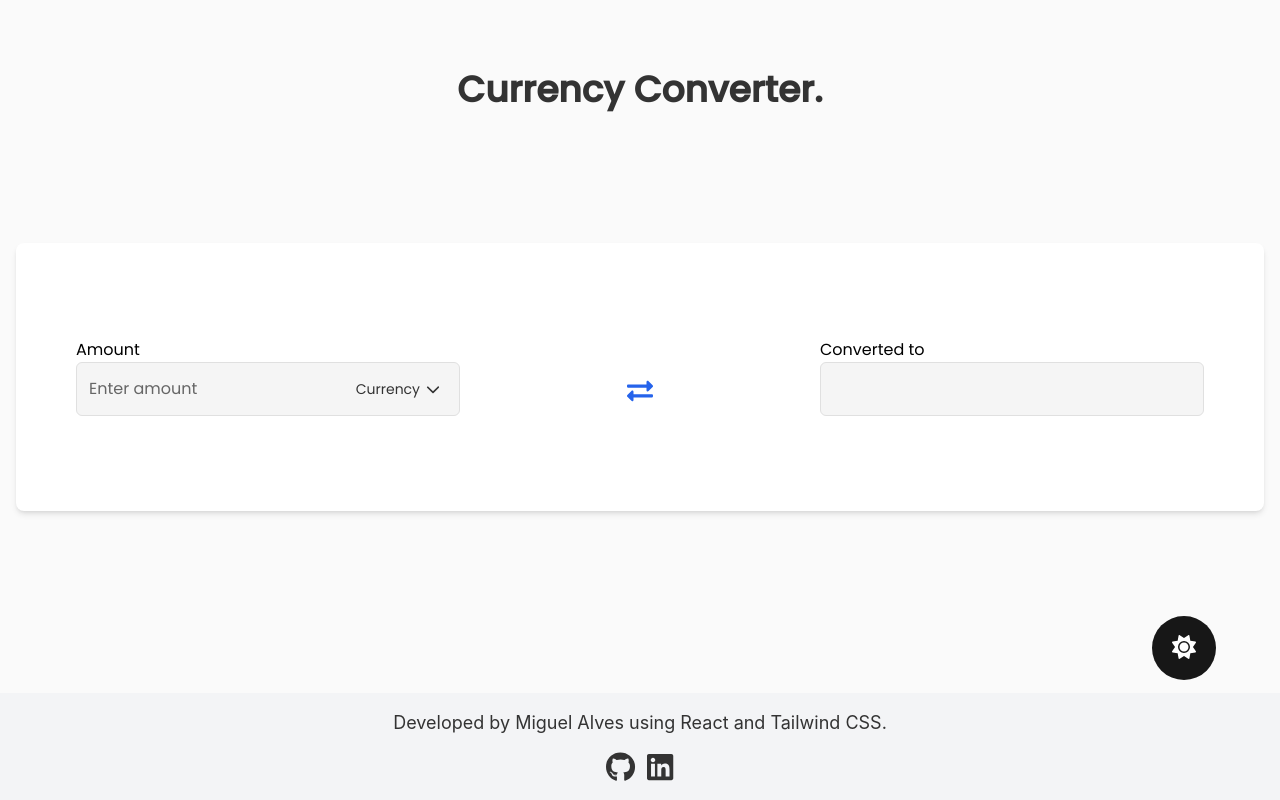
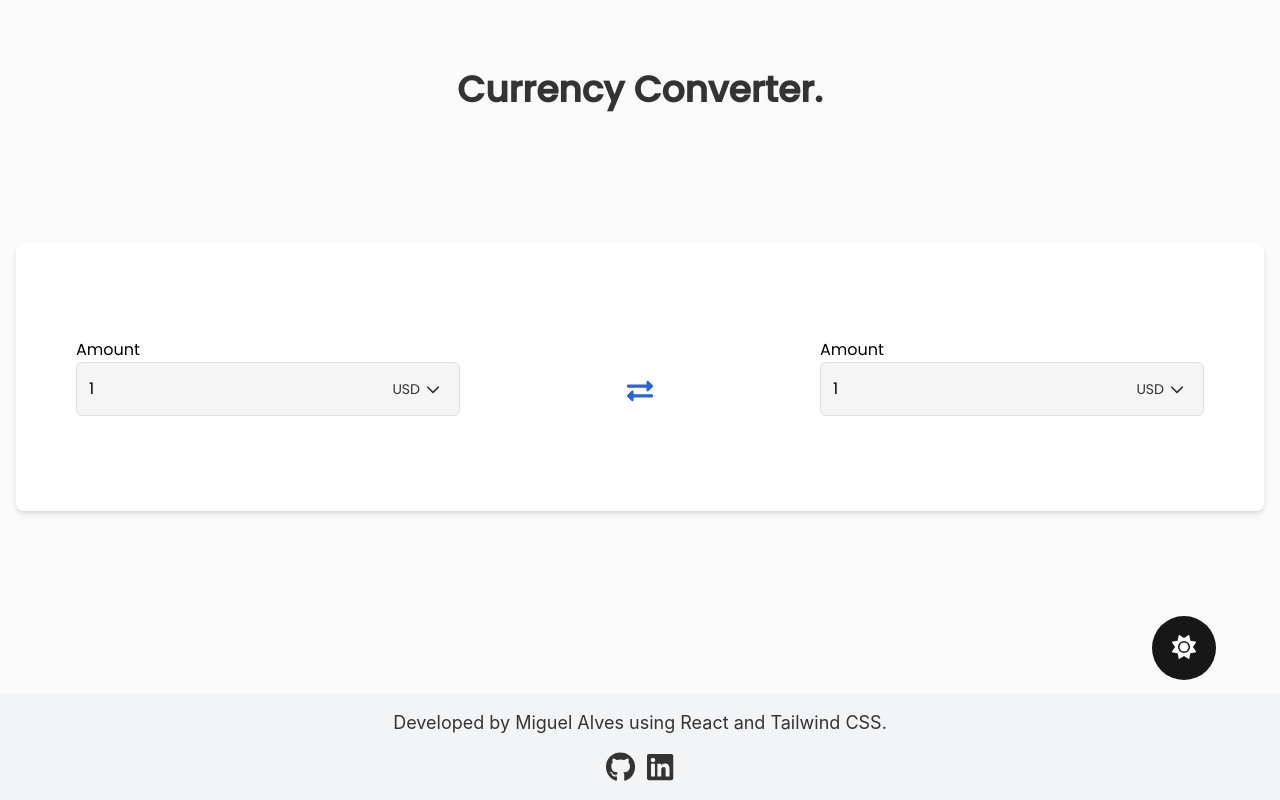
Before and after one commit to miguel-p-alves/currency-converter, a React (Vite) app: page / in a window 1280 px wide. Built offline with nearby package versions, Linux system fonts and the light colour scheme.

Commit message:
updated drop down

```diff
--- a/package.json
+++ b/package.json
@@ -15,6 +15,7 @@
     "@fortawesome/free-solid-svg-icons": "^6.7.2",
     "@fortawesome/react-fontawesome": "^0.2.2",
     "@tailwindcss/vite": "^4.0.0",
+    "prop-types": "^15.8.1",
     "react": "^18.3.1",
     "react-dom": "^18.3.1",
     "react-flags-select": "^2.2.3"
--- a/src/App.jsx
+++ b/src/App.jsx
@@ -42,7 +42,7 @@ function App() {
       <h1 className="text-center mt-[70px] mb-[133px] text-4xl text-[#333333] dark:text-[#fff] font-bold font-[Poppins]">
         Currency Converter.
       </h1>
-      <Converter />
+      <Converter/>
       <Footer />
       <button
         className="absolute w-16 h-16 bottom-30 right-16 bg-neutral-900 dark:bg-white rounded-full text-white dark:text-black font-semibold"
--- a/src/components/Converter.jsx
+++ b/src/components/Converter.jsx
@@ -1,33 +1,22 @@
-import { useState } from 'react'
-import Dropdown from './Dropdown'
-import DropdownItem from './DropdownItem'
-import countryData from '../CountryData'
+import { useEffect, useState } from 'react'
+import CurrencyInput from './CurrencyInput'
 
 const Converter = () => {
-  const [country] = useState(countryData)
-  console.log(country.code)
+  const [amount1, setAmount1] = useState(1)
+  const [amount2, setAmount2] = useState(1)
+  const [currency1, setCurrency1] = useState('USD')
+  const [currency2, setCurrency2] = useState('USD')
+
+
   return (
     <main className="mx-auto bg-[#FFFFFF] dark:bg-[#2D2D2D] dark:text-[#BDBDBD] box-border min-w-[1248px] px-[60px] py-[95px] rounded-lg shadow-md">
       <div className="flex justify-between">
-        <div className="flex flex-col font-[Poppins] relative">
-          <label htmlFor="amount">Amount</label>
-          <input
-            className="bg-[#F5F5F5] dark:bg-[#1E1E1E] dark:border-[#444444] border border-[#E0E0E0] rounded-md py-[14px] pl-[12px] min-w-sm focus:outline-none focus:ring-0 focus:border-[#BDBDBD] placeholder-[#666666] "
-            type="text"
-            id="amount"
-            name="amount"
-            placeholder="Enter amount"
-          />
-          <Dropdown
-            content={
-              <>
-                {country.map((country) => (
-                  <DropdownItem key={country.code}>{country.code}</DropdownItem>
-                ))}
-              </>
-            }
-          />
-        </div>
+        <CurrencyInput
+          currencies={['USD', 'EUR', 'GBP']}
+          amount={amount1}
+          currency={currency1}
+          onCurrencyChange={(newCurrency) => setCurrency1(newCurrency)}
+        />
         <div>
           <svg
             width="26"
@@ -40,17 +29,15 @@ const Converter = () => {
             <path d="M0 8.53124V7.71874C0 7.04564 0.545645 6.49999 1.21875 6.49999H19.5V4.06249C19.5 2.97745 20.8152 2.43536 21.5806 3.20069L25.6431 7.26319C26.119 7.73916 26.119 8.51083 25.6431 8.98675L21.5806 13.0493C20.8181 13.8116 19.5 13.2771 19.5 12.1875V9.75H1.21875C0.545645 9.75 0 9.20435 0 8.53124ZM24.7812 16.25H6.5V13.8125C6.5 12.7301 5.1867 12.1834 4.41944 12.9507L0.356941 17.0132C-0.11898 17.4892 -0.11898 18.2608 0.356941 18.7368L4.41944 22.7993C5.18258 23.5623 6.5 23.0261 6.5 21.9375V19.5H24.7812C25.4544 19.5 26 18.9543 26 18.2812V17.4687C26 16.7956 25.4544 16.25 24.7812 16.25Z" />
           </svg>
         </div>
-        <form className="flex flex-col font-[Poppins]">
-          <label htmlFor="amount">Converted to</label>
-          <input
-            className="bg-[#F5F5F5] dark:bg-[#1E1E1E] dark:border-[#444444] border border-[#E0E0E0] rounded-md py-[14px] pl-[12px] min-w-sm"
-            type="text"
-            id="amount"
-            name="amount"
-          />
-        </form>
+        <CurrencyInput
+          currencies={['USD', 'EUR', 'GBP']}
+          amount={amount2}
+          currency={currency2}
+          onCurrencyChange={(newCurrency) => setCurrency2(newCurrency)}
+        />
       </div>
     </main>
   )
 }
+
 export default Converter
--- /dev/null
+++ b/src/components/CurrencyInput.jsx
@@ -0,0 +1,45 @@
+import Dropdown from './Dropdown'
+import DropdownItem from './DropdownItem'
+import PropTypes from 'prop-types'
+
+const CurrencyInput = (props) => {
+  return (
+    <div className="flex flex-col font-[Poppins] relative">
+      <label htmlFor="amount">Amount</label>
+      <input
+        className="bg-[#F5F5F5] dark:bg-[#1E1E1E] dark:border-[#444444] border border-[#E0E0E0] rounded-md py-[14px] pl-[12px] min-w-sm focus:outline-none focus:ring-0 focus:border-[#BDBDBD] placeholder-[#666666]"
+        type="text"
+        id="amount"
+        name="amount"
+        value={props.amount}
+        placeholder="Enter amount"
+      />
+      <Dropdown
+        content={
+          <>
+            {props.currencies.map((currency) => {
+              return (
+                <DropdownItem
+                  key={currency}
+                  onClick={() => props.onCurrencyChange(currency)}
+                >
+                  {currency}
+                </DropdownItem>
+              )
+            })}
+          </>
+        }
+        selectedCurrency={props.currency}
+      />
+    </div>
+  )
+}
+
+CurrencyInput.propTypes = {
+  amount: PropTypes.number.isRequired,
+  currency: PropTypes.string.isRequired,
+  currencies: PropTypes.array.isRequired,
+  onCurrencyChange: PropTypes.func.isRequired,
+}
+
+export default CurrencyInput
--- a/src/components/Dropdown.jsx
+++ b/src/components/Dropdown.jsx
@@ -1,11 +1,13 @@
-/* eslint-disable react/prop-types */
 import { useEffect, useRef, useState } from 'react'
 import DropdownButton from './DropdownButton'
 import DropdownContent from './DropdownContent'
+import PropTypes from 'prop-types'
+import React from 'react'
 
-const Dropdown = ({ content }) => {
+const Dropdown = ({ content, selectedCurrency }) => {
   const dropDownRef = useRef()
   const [open, setOpen] = useState(false)
+
 
   useEffect(() => {
     const handleClickOutside = (event) => {
@@ -14,19 +16,40 @@ const Dropdown = ({ content }) => {
       }
     }
     document.addEventListener('click', handleClickOutside)
-    return () => {
-      document.removeEventListener('click', handleClickOutside)
-    }
+    return () => document.removeEventListener('click', handleClickOutside)
   }, [])
 
-  const toggleDropdown = () => {
-    setOpen((open) => !open)
-  }
+
+  const enhancedContent = React.Children.map(
+    content.props.children,
+    (child) => {
+      if (React.isValidElement(child)) {
+        return React.cloneElement(child, {
+          onClick: (...args) => {
+            child.props.onClick?.(...args)
+            setOpen(false)
+          },
+        })
+      }
+      return child
+    }
+  )
+
   return (
     <div className="flex justify-end" ref={dropDownRef}>
-      <DropdownButton toggle={toggleDropdown} open={open} />
-      <DropdownContent open={open}>{content}</DropdownContent>
+      <DropdownButton
+        toggle={() => setOpen(!open)}
+        open={open}
+        currency={selectedCurrency}
+      />
+      <DropdownContent open={open}>{enhancedContent}</DropdownContent>
     </div>
   )
 }
+
+Dropdown.propTypes = {
+  content: PropTypes.node.isRequired,
+  selectedCurrency: PropTypes.string.isRequired,
+}
+
 export default Dropdown
--- a/src/components/DropdownButton.jsx
+++ b/src/components/DropdownButton.jsx
@@ -1,8 +1,8 @@
-/* eslint-disable react/prop-types */
 import { FontAwesomeIcon } from '@fortawesome/react-fontawesome'
 import { faChevronDown, faChevronUp } from '@fortawesome/free-solid-svg-icons'
+import PropTypes from 'prop-types'
 
-const DropdownButton = ({ open, toggle }) => {
+const DropdownButton = ({ open, toggle, currency }) => {
   return (
     <button
       className={`absolute inset-y-6 right-5 cursor-pointer h-13.5 border-none focus:ring-0 focus:border-none text-sm text-[#333333] dark:text-[#BDBDBD] flex gap-1.5 items-center ${
@@ -10,7 +10,7 @@ const DropdownButton = ({ open, toggle }) => {
       }`}
       onClick={toggle}
     >
-      Currency{' '}
+      {currency}{' '}
       {open ? (
         <FontAwesomeIcon icon={faChevronUp} />
       ) : (
@@ -19,4 +19,11 @@ const DropdownButton = ({ open, toggle }) => {
     </button>
   )
 }
+
+DropdownButton.propTypes = {
+  open: PropTypes.bool.isRequired,
+  toggle: PropTypes.func.isRequired,
+  currency: PropTypes.string.isRequired,
+}
+
 export default DropdownButton
--- a/src/components/DropdownContent.jsx
+++ b/src/components/DropdownContent.jsx
@@ -1,8 +1,9 @@
-/* eslint-disable react/prop-types */
+import PropTypes from 'prop-types'
+
 const DropdownContent = ({ children, open }) => {
   return (
     <div
-      className={`absolute min-w-[120px] flex flex-col items-center p-[1rem] mt[0.5rem] bg-white rounded-bl-2xl shadow-sm max-h-[40vh] overflow-y-scroll overflow-x-hidden dropdown-content ${
+      className={`absolute min-w-[120px] flex flex-col items-center p-[1rem] mt[0.5rem] bg-white dark:bg-[#2D2D2D] rounded-bl-2xl shadow-sm max-h-[40vh] overflow-y-scroll overflow-x-hidden dropdown-content ${
         open ? 'opacity-100 transform button-open' : 'opacity-0'
       }`}
     >
@@ -10,4 +11,10 @@ const DropdownContent = ({ children, open }) => {
     </div>
   )
 }
+
+DropdownContent.propTypes = {
+  open: PropTypes.bool.isRequired,
+  children: PropTypes.node.isRequired,
+}
+
 export default DropdownContent
--- a/src/components/DropdownItem.jsx
+++ b/src/components/DropdownItem.jsx
@@ -1,12 +1,19 @@
-/* eslint-disable react/prop-types */
+import PropTypes from 'prop-types'
+
 const DropdownItem = ({ children, onClick }) => {
   return (
     <div
-      className="p-[0.5rem] m-[0.1rem] w-[100%] rounded-[0.5rem] cursor-pointer hover:text-blue-600 dark:text-black dropdown-item]"
+      className="p-[0.5rem] m-[0.1rem] w-[100%] rounded-[0.5rem] cursor-pointer hover:text-blue-600 dark:text-white dropdown-item]"
       onClick={onClick}
     >
       {children}
     </div>
   )
 }
+
+DropdownItem.propTypes = {
+  children: PropTypes.node.isRequired,
+  onClick: PropTypes.func,
+}
+
 export default DropdownItem
--- /dev/null
+++ b/src/components/DropdownRight.jsx
@@ -0,0 +1,32 @@
+/* eslint-disable react/prop-types */
+import { useEffect, useRef, useState } from 'react'
+import DropdownButton from './DropdownButton'
+import DropdownContent from './DropdownContent'
+
+const DropdownRight = ({ content }) => {
+  const dropDownRef = useRef()
+  const [open, setOpen] = useState(false)
+
+  useEffect(() => {
+    const handleClickOutside = (event) => {
+      if (dropDownRef.current && !dropDownRef.current.contains(event.target)) {
+        setOpen(false)
+      }
+    }
+    document.addEventListener('click', handleClickOutside)
+    return () => {
+      document.removeEventListener('click', handleClickOutside)
+    }
+  }, [])
+
+  const toggleDropdown = () => {
+    setOpen((open) => !open)
+  }
+  return (
+    <div className="flex justify-end" ref={dropDownRef}>
+      <DropdownButton toggle={toggleDropdown} open={open} />
+      <DropdownContent open={open}>{content}</DropdownContent>
+    </div>
+  )
+}
+export default DropdownRight
```
Also changed, not shown: 1 other file (tests, documents, lock files or other folders).
